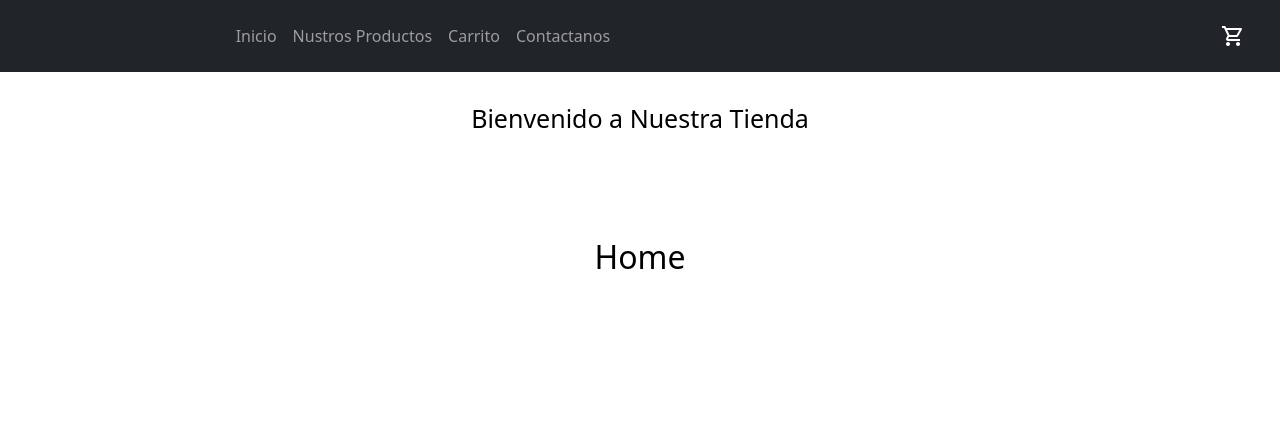
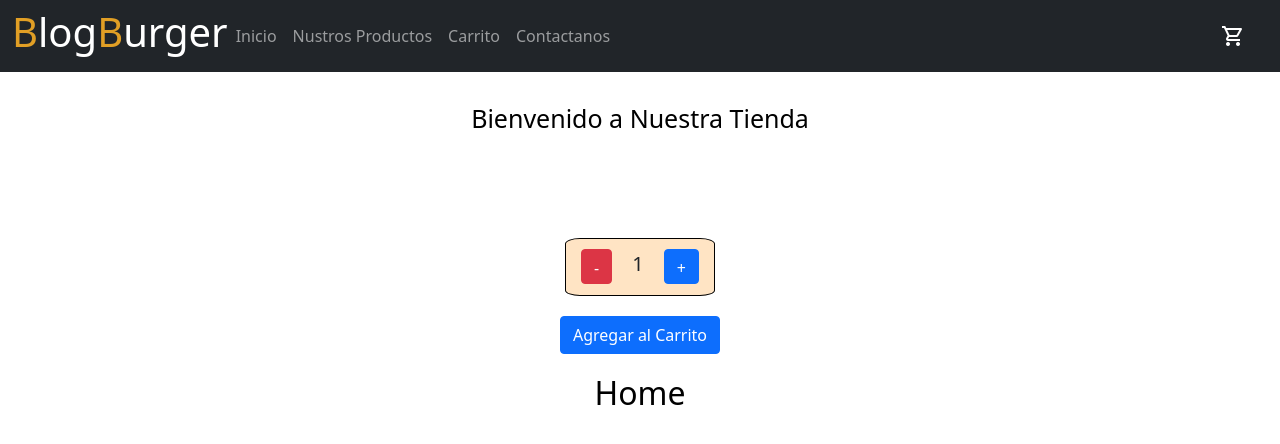
Before and after one commit to JaviRodrigue/Javier_Rodriguez_DesafioReact3, a React (Create React App) app: page / in a window 1280 px wide. Shown: the top 444 px of the page. Built offline with nearby package versions, Linux system fonts and the light colour scheme.

Commit message:
fin desafio4

```diff
--- a/package.json
+++ b/package.json
@@ -9,6 +9,7 @@
     "react": "^18.1.0",
     "react-dom": "^18.1.0",
     "react-scripts": "5.0.1",
+    "sweetalert": "^2.1.2",
     "web-vitals": "^2.1.4"
   },
   "scripts": {
--- /dev/null
+++ b/src/components/ItemCount.js
@@ -0,0 +1,36 @@
+import React from "react";
+import { useState } from "react";
+import swal from "sweetalert";
+
+const ItemCount = ({stock,initial,onAdd}) =>{
+    const [contador,setContador] = useState(initial);
+
+    // Funcion para aumentar
+    const aumentar = () =>{
+        if(contador < stock){
+            setContador(contador + 1);
+        }else{
+            swal({
+                title:"Lo sentimos",
+                text:`El stock maximo de este producto es: ${stock}`,
+                icon:"error"
+            })
+        }
+    }
+    // Funcion para disminuir
+    const disminuir = () =>{
+        if(contador > 0){
+            setContador(contador - 1);
+        }
+    }
+
+    return(
+        <section className="cardContador">
+            <button className="btn btn-danger btnResta" onClick={disminuir}>-</button>
+            <p className="mostrarNumero">{contador}</p>
+            <button className="btn btn-primary btnSuma" onClick={aumentar}>+</button>
+        </section>
+    )
+}
+
+export default ItemCount;
--- a/src/components/ItemListContainer.js
+++ b/src/components/ItemListContainer.js
@@ -1,10 +1,17 @@
 import React from "react";
+import ItemCount from "./ItemCount";
 
 const ItemListContainer = (props) =>{
     return(
-        <div className="contenedorItemList">
-            <p className="textoItemList">{props.greeting}</p>
-        </div>
+        <>
+            <div className="contenedorItemList">
+                <p className="textoItemList">{props.greeting}</p>
+            </div>
+            <div className="contenedorCompra">
+                <ItemCount stock={5} initial={1} onAdd={()=>{}} />
+                <button className="btn btn-primary btnCarrito">Agregar al Carrito</button>
+            </div>
+        </>
     )
 }
 
--- a/src/components/NavBar.js
+++ b/src/components/NavBar.js
@@ -8,7 +8,7 @@ const NavBar = () =>{
             <nav className="navbar navbar-expand-lg bg-dark navbar-dark fixed-top">
                 <div className="container-fluid">
                     <div className="navTitulo">
-                    <h1><span>B</span>log<span>B</span>urger</h1>
+                        <h1><span>B</span>log<span>B</span>urger</h1>
                     </div>
                     <button className="navbar-toggler" type="button" data-bs-toggle="collapse" data-bs-target="#collapsibleNavbar">
                     <span className="navbar-toggler-icon"></span>
--- a/src/index.css
+++ b/src/index.css
@@ -7,6 +7,12 @@
     flex-direction: column;
     justify-content: center;
     align-items: center;
+}
+.navTitulo h1{
+    color:white;
+}
+.navTitulo span{
+    color:rgb(225, 159, 37);
 }
 h2{
     color:black;
@@ -22,3 +28,38 @@ h2{
     flex-direction: column;
     align-items: center;
 }
+.cardContador{
+    display:flex;
+    flex-direction:row;
+    justify-content: center;
+    background-color: bisque;
+    width:150px;
+    border-radius: 10%;
+    border-width:thin;
+    border-style:solid;
+    border-color:black;
+}
+.btnSuma{
+    margin-left:20px;
+    height:35px;
+    align-self: center;
+
+}
+.btnResta{
+    align-self: center;
+    margin-right:20px;
+    height: 35px;
+}
+.mostrarNumero{
+    font-size: 20px;
+    margin-top:10px;
+}
+.contenedorCompra{
+    display: flex;
+    flex-direction: column;
+    align-items: center;
+}
+.btnCarrito{
+    margin-top:20px;
+    margin-bottom:20px;
+}
```
Also changed, not shown: 1 other file (tests, documents, lock files or other folders).
